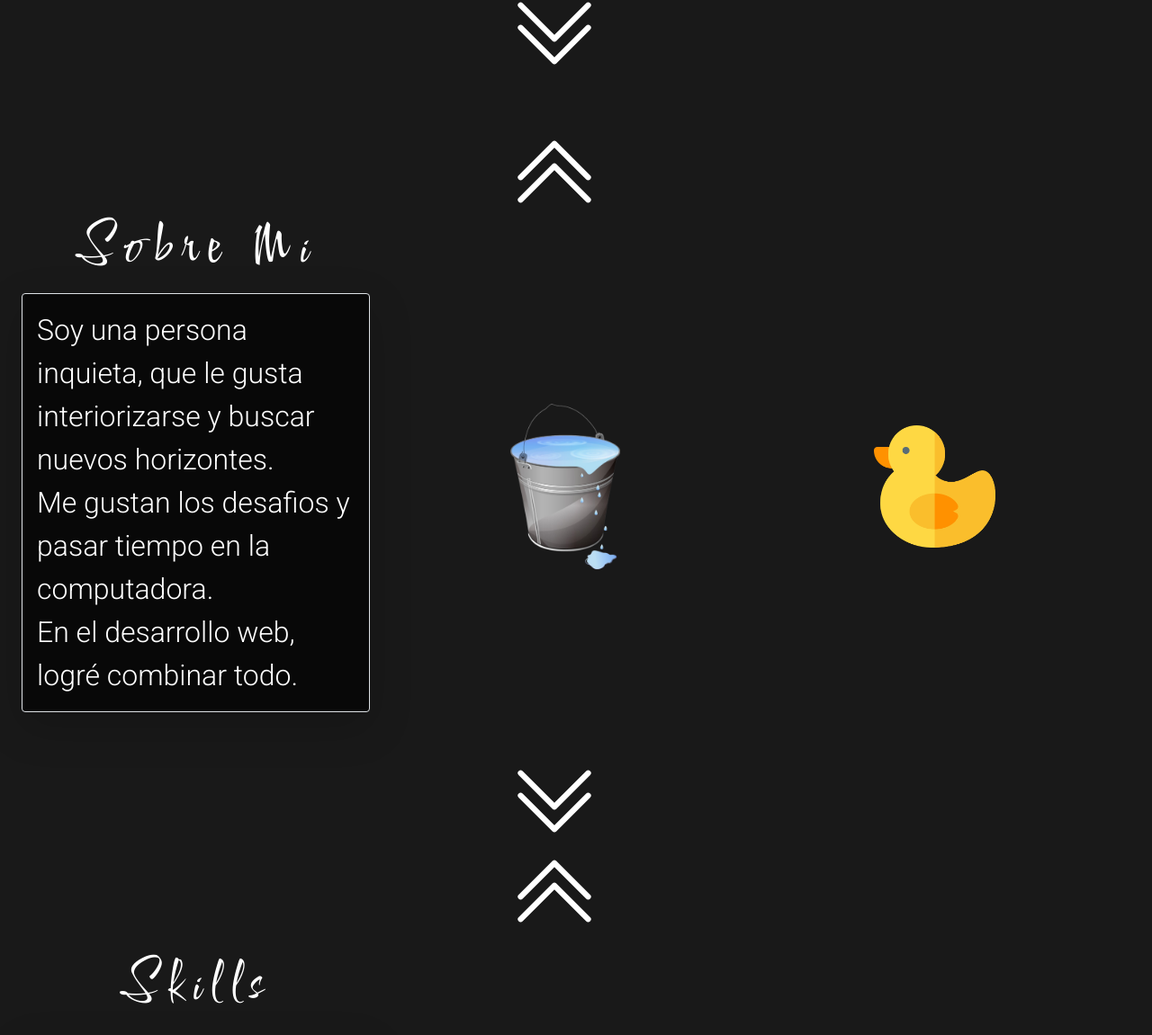
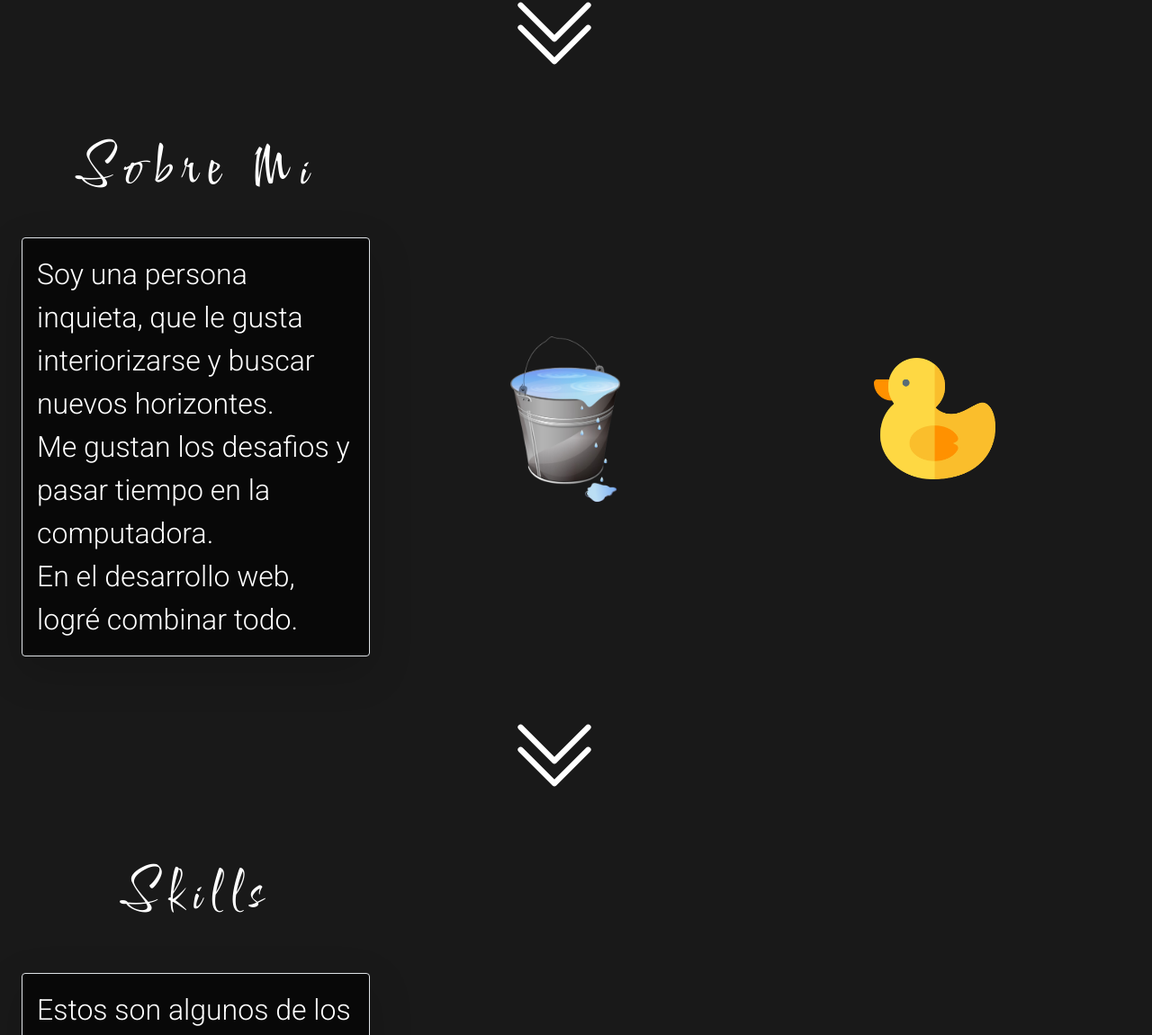
Before and after one commit to patocarbone/Portfolio, a website: page index.html in a window 1280 px wide. Shown: the part 728-1879 px from the top of the page at 90% size. Drawn offline with nearby package versions, Linux system fonts and the light colour scheme.

Commit message:
saque las flechas que deslizaban hacia arriba

```diff
--- a/index.html
+++ b/index.html
@@ -65,7 +65,6 @@
                 </div>
             </div>
         </nav>
-        </nav>
     </header>
     <!-- Fin Header -->
 
@@ -117,23 +116,6 @@
         <!-- Sobre Mi -->
         <section id="sobre-mi">
             <div class="row sobre-mi-container container-fluid">
-
-                <!-- Boton para desplazar para arriba -->
-                <div class="row boton-desplazamiento">
-                    <span class="d-flex justify-content-center">
-                        <a href="#header">
-                            <svg xmlns="http://www.w3.org/2000/svg" width="100" height="100" fill="#FFFFFF"
-                                class="bi bi-caret-up" viewBox="0 0 16 16">
-                                <path fill-rule="evenodd"
-                                    d="M7.646 2.646a.5.5 0 0 1 .708 0l6 6a.5.5 0 0 1-.708.708L8 3.707 2.354 9.354a.5.5 0 1 1-.708-.708l6-6z" />
-                                <path fill-rule="evenodd"
-                                    d="M7.646 6.646a.5.5 0 0 1 .708 0l6 6a.5.5 0 0 1-.708.708L8 7.707l-5.646 5.647a.5.5 0 0 1-.708-.708l6-6z" />
-                            </svg>
-                        </a>
-                    </span>
-                </div>
-                <!-- Fin boton para desplazar para arriba -->
-
                 <div class="col-lg-4 col-md-12 col-sm-12 d-flex flex-column justify-content-around">
                     <h2 class="text-center"> Sobre Mi </h2>
                     <p class="border shadow-lg p-3 mb-5 rounded">
@@ -178,22 +160,6 @@
         <section id="skills">
             <div class="row skills-container container-fluid">
 
-                <!-- Boton para desplazar para arriba -->
-                <div class="row boton-desplazamiento">
-                    <span class="d-flex justify-content-center">
-                        <a href="#sobre-mi">
-                            <svg xmlns="http://www.w3.org/2000/svg" width="100" height="100" fill="#FFFFFF"
-                                class="bi bi-caret-up" viewBox="0 0 16 16">
-                                <path fill-rule="evenodd"
-                                    d="M7.646 2.646a.5.5 0 0 1 .708 0l6 6a.5.5 0 0 1-.708.708L8 3.707 2.354 9.354a.5.5 0 1 1-.708-.708l6-6z" />
-                                <path fill-rule="evenodd"
-                                    d="M7.646 6.646a.5.5 0 0 1 .708 0l6 6a.5.5 0 0 1-.708.708L8 7.707l-5.646 5.647a.5.5 0 0 1-.708-.708l6-6z" />
-                            </svg>
-                        </a>
-                    </span>
-                </div>
-                <!-- Fin boton para desplazar para arriba -->
-
                 <div class="col-lg-4 col-md-6 col-sm-12 d-flex flex-column justify-content-around">
                     <h2 class="text-center"> Skills</h2>
                     <p class=" border shadow-lg p-3 mb-5 rounded">
@@ -237,21 +203,6 @@
         <section id="proyectos">
 
             <div class="row proyectos-container container-fluid">
-                <!-- Boton para desplazar para arriba -->
-                <div class="row boton-desplazamiento">
-                    <span class="d-flex justify-content-center">
-                        <a href="#skills">
-                            <svg xmlns="http://www.w3.org/2000/svg" width="100" height="100" fill="#FFFFFF"
-                                class="bi bi-caret-up" viewBox="0 0 16 16">
-                                <path fill-rule="evenodd"
-                                    d="M7.646 2.646a.5.5 0 0 1 .708 0l6 6a.5.5 0 0 1-.708.708L8 3.707 2.354 9.354a.5.5 0 1 1-.708-.708l6-6z" />
-                                <path fill-rule="evenodd"
-                                    d="M7.646 6.646a.5.5 0 0 1 .708 0l6 6a.5.5 0 0 1-.708.708L8 7.707l-5.646 5.647a.5.5 0 0 1-.708-.708l6-6z" />
-                            </svg>
-                        </a>
-                    </span>
-                </div>
-                <!-- Fin boton para desplazar para arriba -->
                 <div class="col-lg-6 col-md-6 col-sm-12 d-flex flex-column justify-content-around">
                     <h2 class="text-center">Proyectos</h2>
                     <p class="border shadow-lg p-3 mb-5 rounded">
@@ -295,7 +246,7 @@
                         <span class="visually-hidden">Next</span>
                     </button>
                 </div>
-                <!-- Boton para desplazar hacia arriba -->
+                <!-- Boton para desplazar hacia abajo -->
                 <div class="row boton-desplazamiento">
                     <span class="d-flex justify-content-center">
                         <a href="#contacto"><svg xmlns="http://www.w3.org/2000/svg" width="100" height="100"
@@ -308,7 +259,7 @@
                         </a>
                     </span>
                 </div>
-                <!-- Fin boton para desplazar hacia arriba -->
+                <!-- Fin boton para desplazar hacia abajo -->
             </div>
 
         </section>
```
